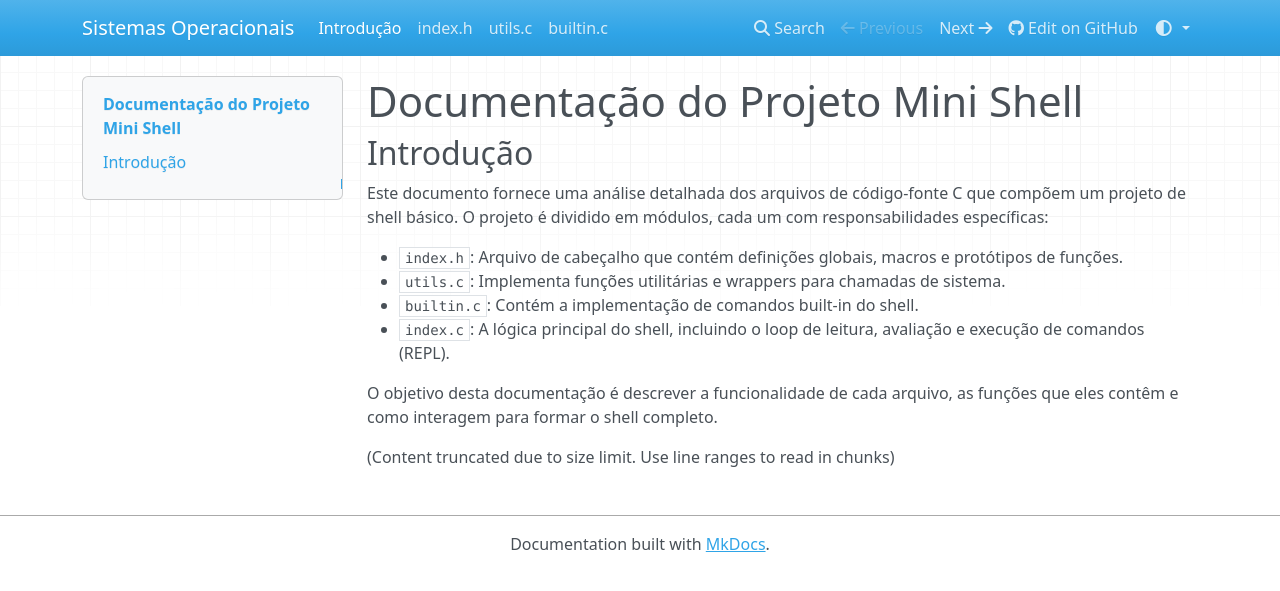
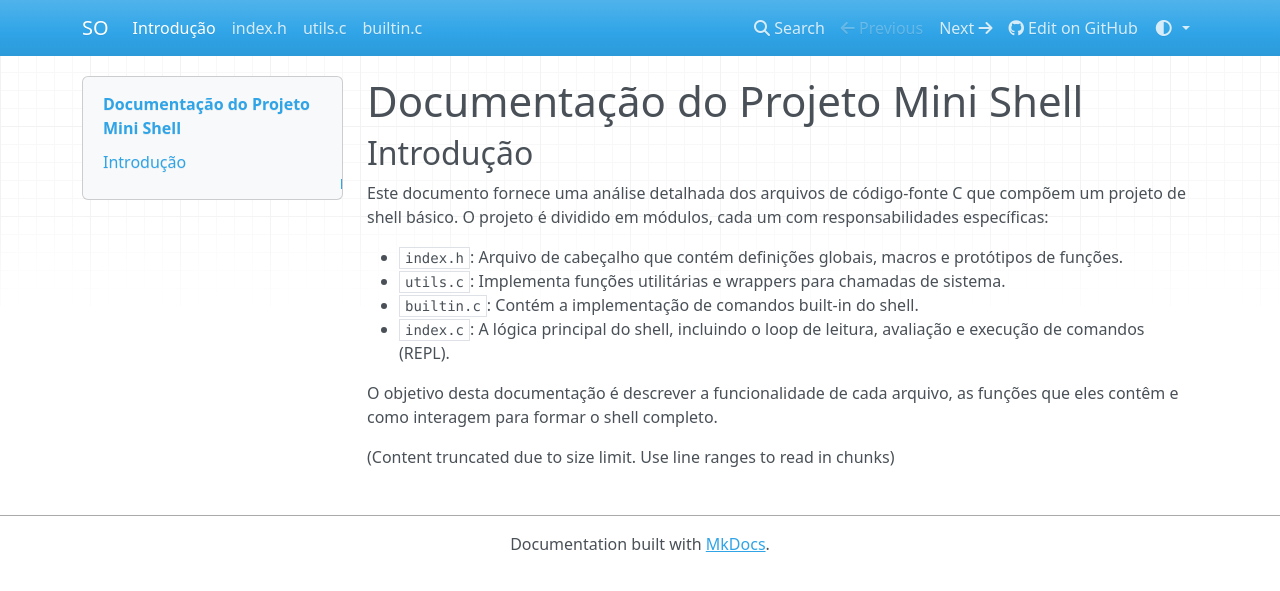
Before and after one commit to Carolbalbs/-SO-mini-shell, an MkDocs documentation site: the page built from docs/index.md, in a window 1280 px wide. Shown: the top 591 px of the page. Built offline with MkDocs 1.6.1, drawn with Linux system fonts in a browser that asks for light colours; nearby versions of some CDN libraries.

Commit message:
documentacao

```diff
--- a/mkdocs.yml
+++ b/mkdocs.yml
@@ -1,4 +1,4 @@
-site_name: Sistemas Operacionais
+site_name: SO
 repo_url: https://github.com/carolbalbs/-SO-mini-shell
 theme:
   name: mkdocs
```
